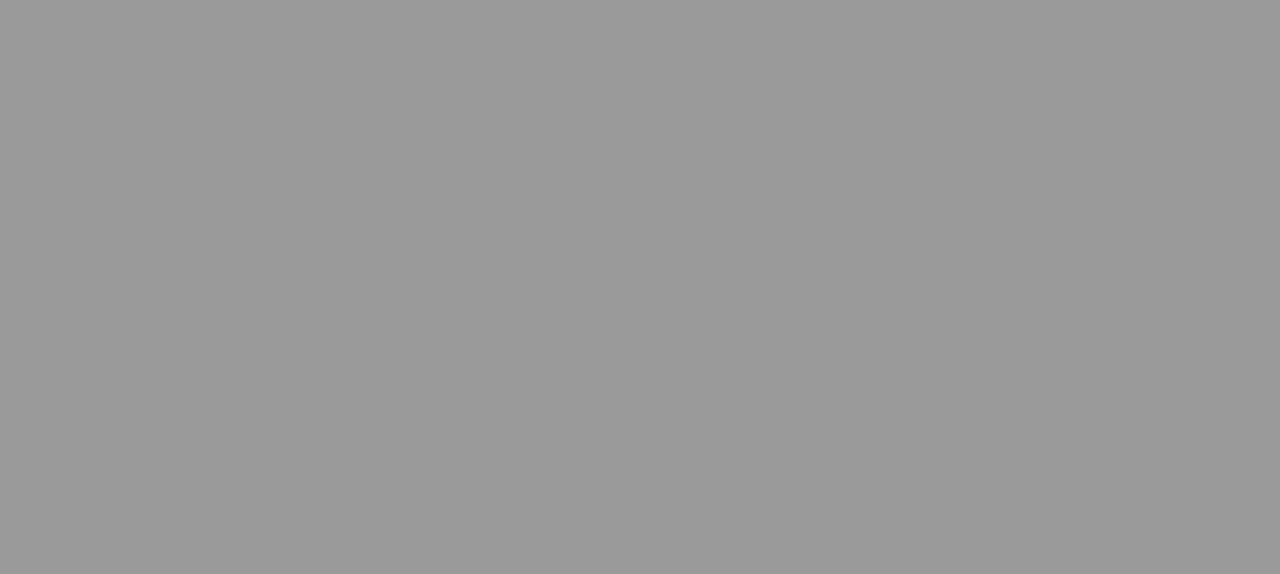
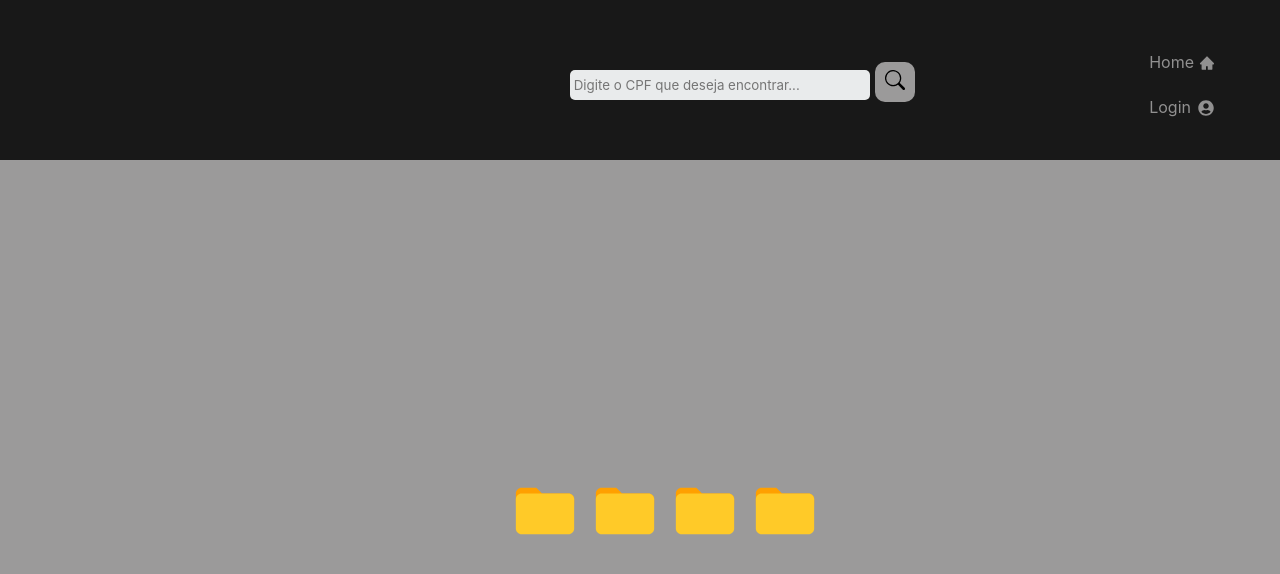
Before and after one commit to Emillycristina/Projeto, a React (Vite) app in the folder Projeto/: page /prontuario in a window 1280 px wide. Before the commit this address had no page. Shown: the top 574 px of the page. Built offline with nearby package versions, Linux system fonts and the light colour scheme.

Commit message:
atualizações

```diff
--- a/Projeto/src/App.jsx
+++ b/Projeto/src/App.jsx
@@ -8,6 +8,8 @@ import Password from "./componentes/Password/Password";
 import Cadastro from "./componentes/Cadastro/Cadastro";
 import Pagina404 from "./componentes/Pagina404/Pagina404";
 import EnvEmail from "./componentes/EnvEmail/EnvEmail";
+import Prontuario from "./componentes/Prontuario/Prontuario";
+
 
 function App() {
   const [isLoading, setIsLoading] = useState(true);
@@ -23,7 +25,8 @@ function App() {
       {isLoading == true ? (
        <Loader />
       ) : (
-       <BrowserRouter>
+
+      <BrowserRouter>
        <Routes>
         <Route path='/'   element={<Main />}/>
         <Route path='/login' element={<Form />} />
@@ -31,6 +34,8 @@ function App() {
         <Route path='/envEmail' element={<EnvEmail />} />
         <Route path='/cadastro' element={<Cadastro />} />
         <Route path='/pagina404' element={<Pagina404/>} />
+        <Route path= '/prontuario' element={<Prontuario/>}/>
+
        </Routes>
      </BrowserRouter>
 
--- /dev/null
+++ b/Projeto/src/componentes/Modal/Modal.jsx
@@ -0,0 +1,20 @@
+import style from "./modal.module.css";
+import React from "react";
+
+
+
+const Modal = props => {
+
+    const {className, modalRef} = props;
+
+
+    return(
+        <div ref={modalRef} className={`${className} modal`}  >
+            <p></p>
+        </div>
+    )
+
+}
+
+
+export default Modal;
--- /dev/null
+++ b/Projeto/src/componentes/Modal/modal.module.css
@@ -0,0 +1,13 @@
+@import "../../App.css";
+
+.modal{
+    background-color: white;
+    width: 200px;
+    height: 200px;
+    position: fixed;
+    left: 200px;
+    top:40px;
+    display: none;
+    border-radius: 2px;
+    color: black;
+}
--- /dev/null
+++ b/Projeto/src/componentes/Prontuario/Prontuario.jsx
@@ -0,0 +1,56 @@
+import style from "./Prontuario.module.css";
+import Navigation from "../navbar/Navigation";
+import { FcFolder  } from "react-icons/fc";
+import Modal from "../Modal/Modal"
+import { useState, useRef} from "react";
+
+
+
+export default function Prontuario(){
+
+  const [dropdown, setdropdown] = useState("");
+  const modalRef = useRef(null);
+
+     const toggleDropdown = () =>{
+     setdropdown("show");
+     document.body.addEventListener("click", closeDropdown);
+     }
+
+     const closeDropdown = event =>{
+      event.stopPropagation();
+      const contain = modalRef.current.contains.target(event.target);
+      if(!contain){
+      setdropdown("");
+      document.body.removeEventListener("click",closeDropdown);
+    }
+  }
+   return (
+
+     <div>
+        <Navigation/>
+       <div>
+
+
+       </div>
+
+
+       <div className={style.FcFolder}>
+        <Modal className={dropdown} modalRef={modalRef}/>
+
+        <FcFolder size="70" className={style.folder} onClick={toggleDropdown}/>
+        <FcFolder size="70" className={style.folder} onClick={toggleDropdown}/>
+        <FcFolder size="70" className={style.folder} onClick={toggleDropdown}/>
+        <FcFolder size="70" className={style.folder} onClick={toggleDropdown}/>
+
+       </div>
+
+
+     </div>
+
+    )
+
+
+
+
+
+}
--- /dev/null
+++ b/Projeto/src/componentes/Prontuario/Prontuario.module.css
@@ -0,0 +1,16 @@
+@import "../../App.css";
+
+.folder {
+ cursor: pointer;
+ margin-top: 300px;
+ margin-left: 10px;
+}
+
+.FcFolder{
+    margin-left: 500px;
+
+}
+
+.show{
+    display: block !important;
+}
--- a/Projeto/src/componentes/Tabela/tabela.jsx
+++ b/Projeto/src/componentes/Tabela/tabela.jsx
@@ -4,6 +4,8 @@ import DataGrid from "react-data-grid";
 
 
 export default function Tabela() {
+
+
 
   const columns = [
     { key: 'id', name: 'ID' },
--- a/package.json
+++ b/package.json
@@ -3,10 +3,12 @@
   "version": "0.1.0",
   "private": true,
   "dependencies": {
+    "-": "^0.0.1",
     "@testing-library/jest-dom": "^5.16.4",
     "@testing-library/react": "^13.3.0",
     "@testing-library/user-event": "^13.5.0",
-    "react": "^18.1.0",
+    "bootstrap": "^5.1.3",
+    "react": "^18.2.0",
     "react-dom": "^18.1.0",
     "react-scripts": "5.0.1",
     "web-vitals": "^2.1.4"
```
Also changed, not shown: 1 other file (tests, documents, lock files or other folders).
